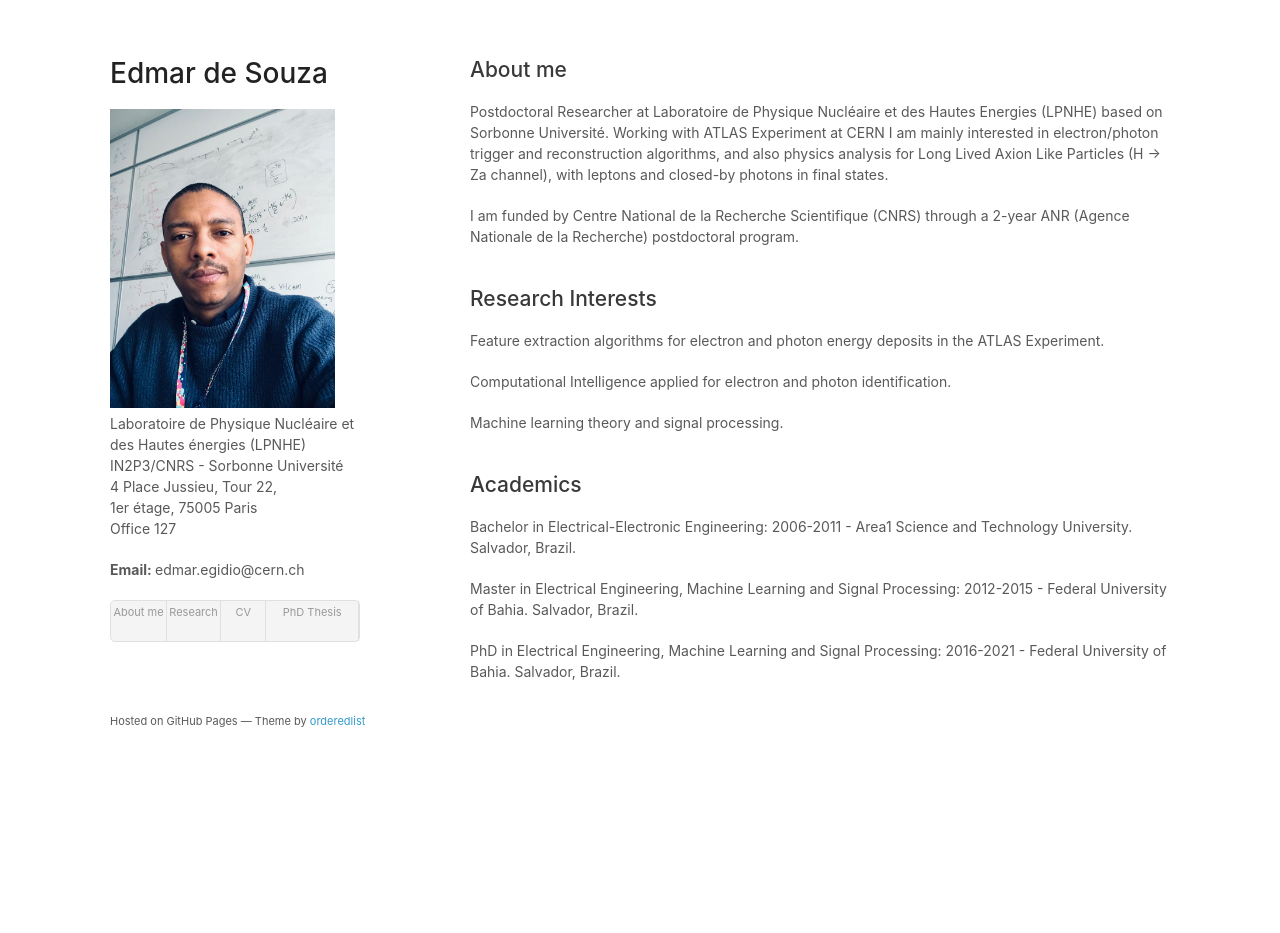
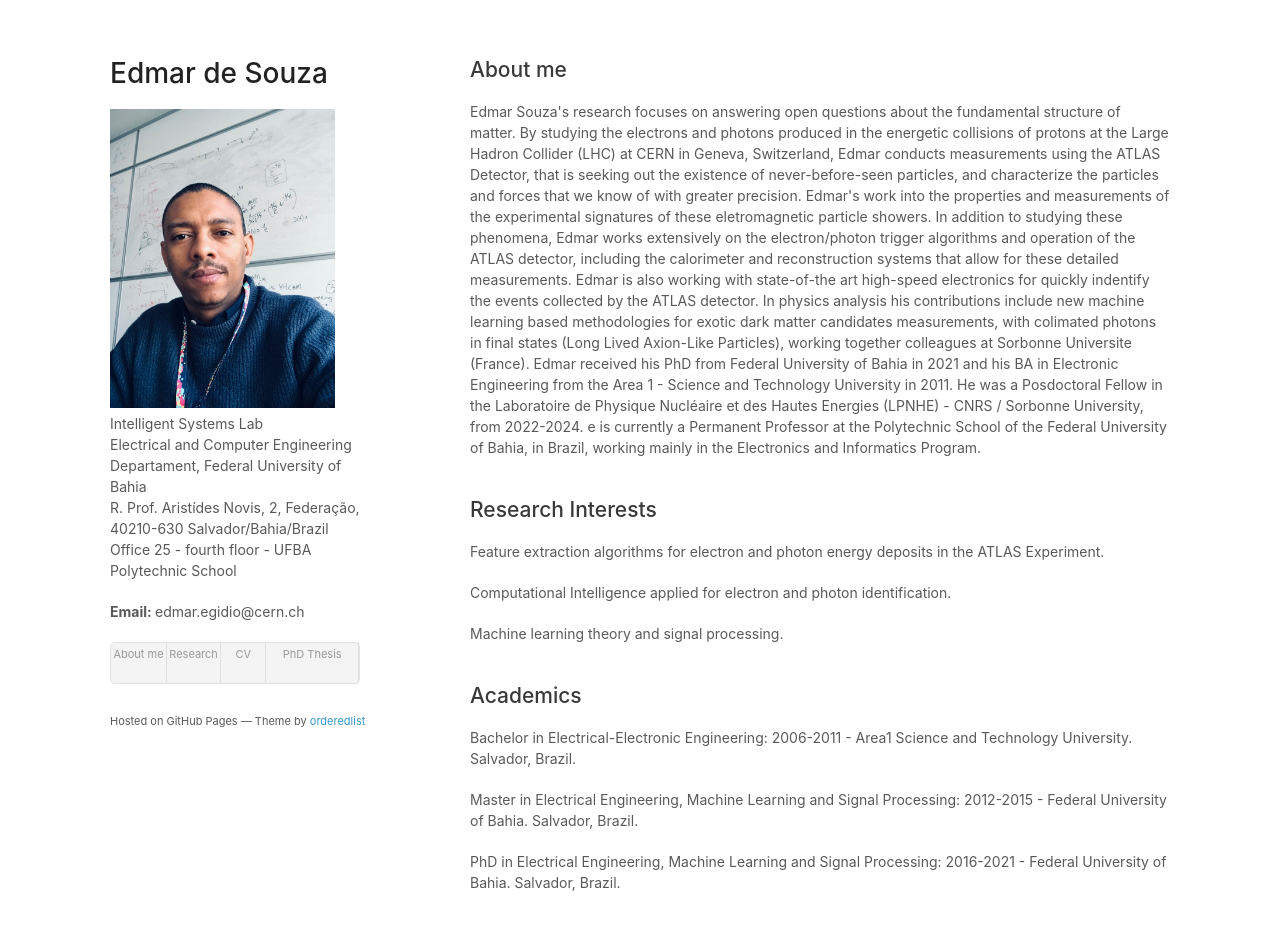
Before and after one commit to edmaregidio/edmaregidio.github.io, a plain HTML site: page index.html in a window 1280 px wide. Before the commit the page ends 800 px from the top, so only its background shows below. Drawn offline with Linux system fonts and the light colour scheme; files whose address does not match are found by name.

Commit message:
update about-me

```diff
--- a/index.html
+++ b/index.html
@@ -15,11 +15,11 @@
         <h1>Edmar de Souza</h1>
         <img src="https://edmaregidio.github.io/content/pic.jpg" width=90%>
 
-        <p> Laboratoire de Physique Nucléaire et des Hautes énergies (LPNHE)  <br>
-            IN2P3/CNRS - Sorbonne Université <br>
-            4 Place Jussieu, Tour 22,  <br>
-            1er étage, 75005 Paris <br>
-            Office 127  <br></p>
+        <p> Intelligent Systems Lab  <br>
+            Electrical and Computer Engineering Departament, Federal University of Bahia <br>
+            R. Prof. Aristídes Novis, 2, Federação,  <br>
+            40210-630 Salvador/Bahia/Brazil <br>
+            Office 25 -  fourth floor - UFBA Polytechnic School<br></p>
 
             <p></p><b>Email: </b>edmar.egidio@cern.ch <br></p>
 
@@ -37,9 +37,9 @@
       <section>
         <h2>About me</h2>
 
-        <p>Postdoctoral Researcher at Laboratoire de Physique Nucléaire et des Hautes Energies (LPNHE) based on Sorbonne Université. Working with ATLAS Experiment at CERN I am mainly interested in electron/photon trigger and reconstruction algorithms, and also physics analysis for Long Lived Axion Like Particles (H -> Za channel), with leptons and closed-by photons in final states.</p>
-
-        <p>I am funded by Centre National de la Recherche Scientifique (CNRS) through a 2-year ANR (Agence Nationale de la Recherche) postdoctoral program.</p>
+        <p>Edmar Souza's research focuses on answering open questions about the fundamental structure of matter. By studying the electrons and photons produced in the energetic collisions of protons at the Large Hadron Collider (LHC) at CERN in Geneva, Switzerland, Edmar conducts measurements using the ATLAS Detector, that is seeking out the existence of never-before-seen particles, and characterize the particles and forces that we know of with greater precision. Edmar's work into the properties and measurements of the experimental signatures of these eletromagnetic particle showers.
+          In addition to studying these phenomena, Edmar works extensively on the electron/photon trigger algorithms and operation of the ATLAS detector, including the calorimeter and reconstruction systems that allow for these detailed measurements. Edmar is also working with state-of-the art high-speed electronics for quickly indentify the events collected by the ATLAS detector. In physics analysis his contributions include new machine learning based methodologies for exotic dark matter candidates measurements, with colimated photons in final states (Long Lived Axion-Like Particles), working together colleagues at Sorbonne Universite (France).
+          Edmar received his PhD from Federal University of Bahia in 2021 and his BA in Electronic Engineering from the Area 1 - Science and Technology University in 2011. He was a Posdoctoral Fellow in the Laboratoire de Physique Nucléaire et des Hautes Energies (LPNHE) - CNRS / Sorbonne University, from 2022-2024. e is currently a Permanent Professor at the Polytechnic School of the Federal University of Bahia, in Brazil, working mainly in the Electronics and Informatics Program.</p>
 
       </section>
 
```
